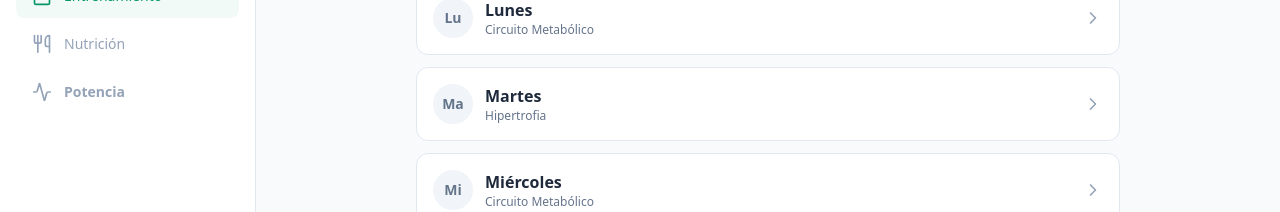
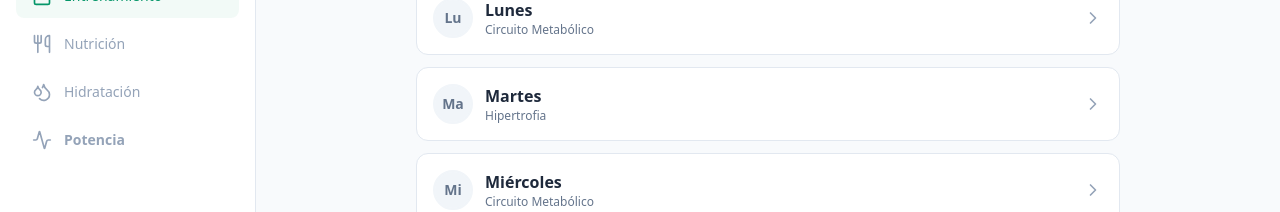
Before and after one commit to phoenixdevcreations/FitPlan, a React (Vite) app: page / in a window 1280 px wide. Shown: the part 127-339 px from the top of the page. Built offline with nearby package versions, Linux system fonts and the light colour scheme.

Commit message:
feat: Añade la vista de nutrición con plan de comidas, lista de compras y recetas, e integra un nuevo monitor de hidratación.

```diff
--- a/App.tsx
+++ b/App.tsx
@@ -6,10 +6,11 @@ import { RoutineView } from './components/RoutineView';
 import { NutritionView } from './components/NutritionView';
 import { WorkoutPlayer } from './components/WorkoutPlayer';
 import { KegelView } from './components/KegelView';
+import { WaterTracker } from './components/WaterTracker';
 import { Routine, DailyPlan, Meal } from './types';
 
 // Tab Definitions
-type Tab = 'schedule' | 'nutrition' | 'kegel';
+type Tab = 'schedule' | 'nutrition' | 'kegel' | 'hydration';
 
 export default function App() {
   const [activeTab, setActiveTab] = useState<Tab>('schedule');
@@ -139,10 +140,22 @@ export default function App() {
             </button>
 
             <button
+              onClick={() => { setActiveTab('hydration'); setSelectedRoutine(null); }}
+              className={`flex-1 md:flex-none flex md:flex-row flex-col items-center md:gap-3 p-2 md:px-4 md:py-3 rounded-lg transition-colors
+                ${activeTab === 'hydration'
+                  ? 'text-blue-500 md:bg-blue-500/10'
+                  : 'hover:text-slate-600 dark:hover:text-slate-300'
+                }`}
+            >
+              <Icons.Water className="w-6 h-6 md:w-5 md:h-5" />
+              <span className="text-[10px] md:text-sm font-medium mt-1 md:mt-0">Hidratación</span>
+            </button>
+
+            <button
               onClick={() => { setActiveTab('kegel'); setSelectedRoutine(null); }}
               className={`flex-1 md:flex-none flex md:flex-row flex-col items-center md:gap-3 p-2 md:px-4 md:py-3 rounded-lg transition-colors
                 ${activeTab === 'kegel'
-                  ? 'text-blue-400 bg-blue-500/10'
+                  ? 'text-purple-400 bg-purple-500/10'
                   : 'hover:text-slate-600 dark:hover:text-slate-300'
                 }`}
             >
@@ -204,6 +217,17 @@ export default function App() {
             </div>
           )}
 
+          {/* VIEW: HYDRATION */}
+          {activeTab === 'hydration' && (
+            <div className="space-y-6 p-4 md:p-0">
+              <div>
+                <h2 className="text-2xl font-bold text-slate-900 dark:text-white">Hidratación</h2>
+                <p className="text-slate-500 dark:text-slate-400 text-sm">Monitor de agua diario.</p>
+              </div>
+              <WaterTracker />
+            </div>
+          )}
+
           {/* VIEW: KEGEL (P-TRAINER) */}
           {activeTab === 'kegel' && (
             <KegelView />
--- a/components/NutritionView.tsx
+++ b/components/NutritionView.tsx
@@ -1,10 +1,10 @@
 import React, { useState } from 'react';
 import { DIET_W1_3, DIET_W2_4, RECIPES, GOLDEN_RULES, SHOPPING_LIST } from '../constants';
 import { Icons } from './Icon';
-import { WaterTracker } from './WaterTracker';
+
 
 export const NutritionView: React.FC = () => {
-  const [activeSubTab, setActiveSubTab] = useState<'plan' | 'recipes' | 'rules' | 'shopping' | 'water'>('plan');
+  const [activeSubTab, setActiveSubTab] = useState<'plan' | 'recipes' | 'rules' | 'shopping'>('plan');
   const [dietPhase, setDietPhase] = useState<1 | 2>(1); // 1 = Weeks 1&3, 2 = Weeks 2&4
   const [checkedItems, setCheckedItems] = useState<Set<string>>(new Set());
   const [recipeSearch, setRecipeSearch] = useState('');
@@ -65,12 +65,7 @@ export const NutritionView: React.FC = () => {
         >
           <Icons.Chef className="w-4 h-4" /> Recetas
         </button>
-        <button
-          onClick={() => setActiveSubTab('water')}
-          className={`flex-1 flex items-center justify-center gap-2 py-2 px-3 rounded-lg text-sm font-medium transition-all whitespace-nowrap ${activeSubTab === 'water' ? 'bg-blue-100 dark:bg-blue-900/50 text-blue-800 dark:text-blue-300 shadow-sm' : 'text-slate-500 dark:text-slate-400 hover:text-slate-800 dark:hover:text-slate-200'}`}
-        >
-          <Icons.Water className="w-4 h-4" /> Hidratación
-        </button>
+
         <button
           onClick={() => setActiveSubTab('rules')}
           className={`flex-1 flex items-center justify-center gap-2 py-2 px-3 rounded-lg text-sm font-medium transition-all whitespace-nowrap ${activeSubTab === 'rules' ? 'bg-emerald-100 dark:bg-emerald-900/50 text-emerald-800 dark:text-emerald-300 shadow-sm' : 'text-slate-500 dark:text-slate-400 hover:text-slate-800 dark:hover:text-slate-200'}`}
@@ -248,10 +243,7 @@ export const NutritionView: React.FC = () => {
         </div>
       )}
 
-      {/* CONTENT: WATER TRACKER */}
-      {activeSubTab === 'water' && (
-        <WaterTracker />
-      )}
+
 
       {/* CONTENT: RULES */}
       {activeSubTab === 'rules' && (
```
